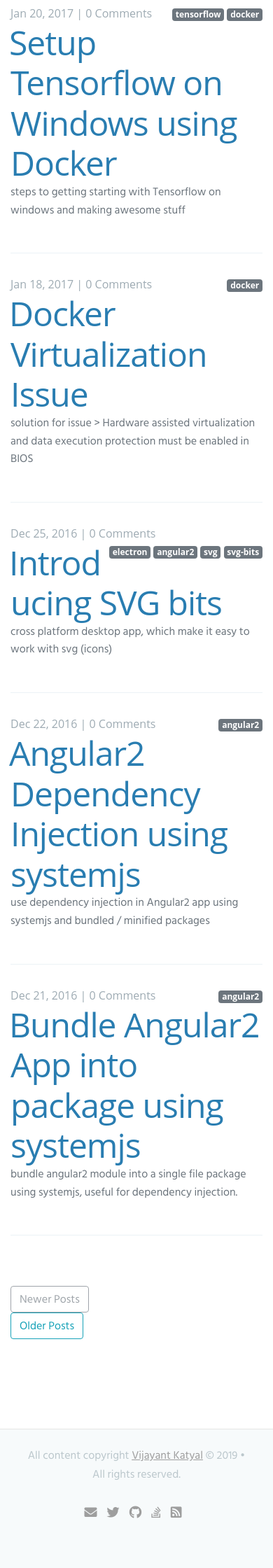
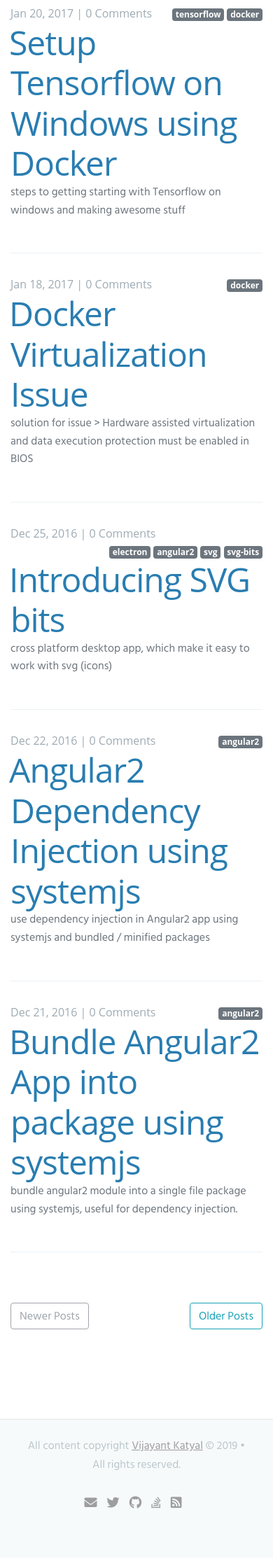
Before and after one commit to vijayantkatyal/vijayantkatyal.github.io, a Jekyll site: the page built from blog/index.html, in a window 390 px wide. Shown: the part 500-2740 px from the top of the page at 70% size. Built offline with Jekyll 4.4.1, drawn with Linux system fonts in a browser that asks for light colours; nearby versions of some CDN libraries; the list of posts is cut into pages by our own code; comment, search, counter and statistics services are not loaded.

Commit message:
[Fixed] pagination responsive issue

```diff
--- a/_includes/pagination.html
+++ b/_includes/pagination.html
@@ -1,5 +1,5 @@
 <div class="row">
-	<div class="col-md-6 col-sm-6 text-sm-left col-xs-6 text-xs-center">
+	<div class="col text-sm-left col-xs-6 text-xs-center">
 		{% if paginator.previous_page %}
 			{% if paginator.page == 2 %}
 				<a href="{{ site.baseurl }}/blog/" class="btn btn-outline-info">Newer Posts</a>
@@ -11,7 +11,7 @@
 		{% endif %}
 	</div>
 	<!--<div class="col-md-4 col-sm-4 text-sm-center col-xs-12 text-xs-center text-muted" style="margin-top:5px;">Page {{ paginator.page }} of {{ paginator.total_pages }}</div>-->
-	<div class="col-md-6 col-sm-6 text-sm-right col-xs-6 text-xs-center">
+	<div class="col text-right col-xs-6 text-xs-center">
 		{% if paginator.next_page %}
 			<a href="{{ paginator.next_page_path }}" class="btn btn-outline-info">Older Posts</a>
 		{% else %}
--- a/assets/css/post.css
+++ b/assets/css/post.css
@@ -196,6 +196,7 @@ body.dark{
 .post .post-title a {
 	color: #297db1;
 	transition: color 300ms ease-in-out;
+	word-break: keep-all;
 }
 
 .post .post-title a:hover {
```
